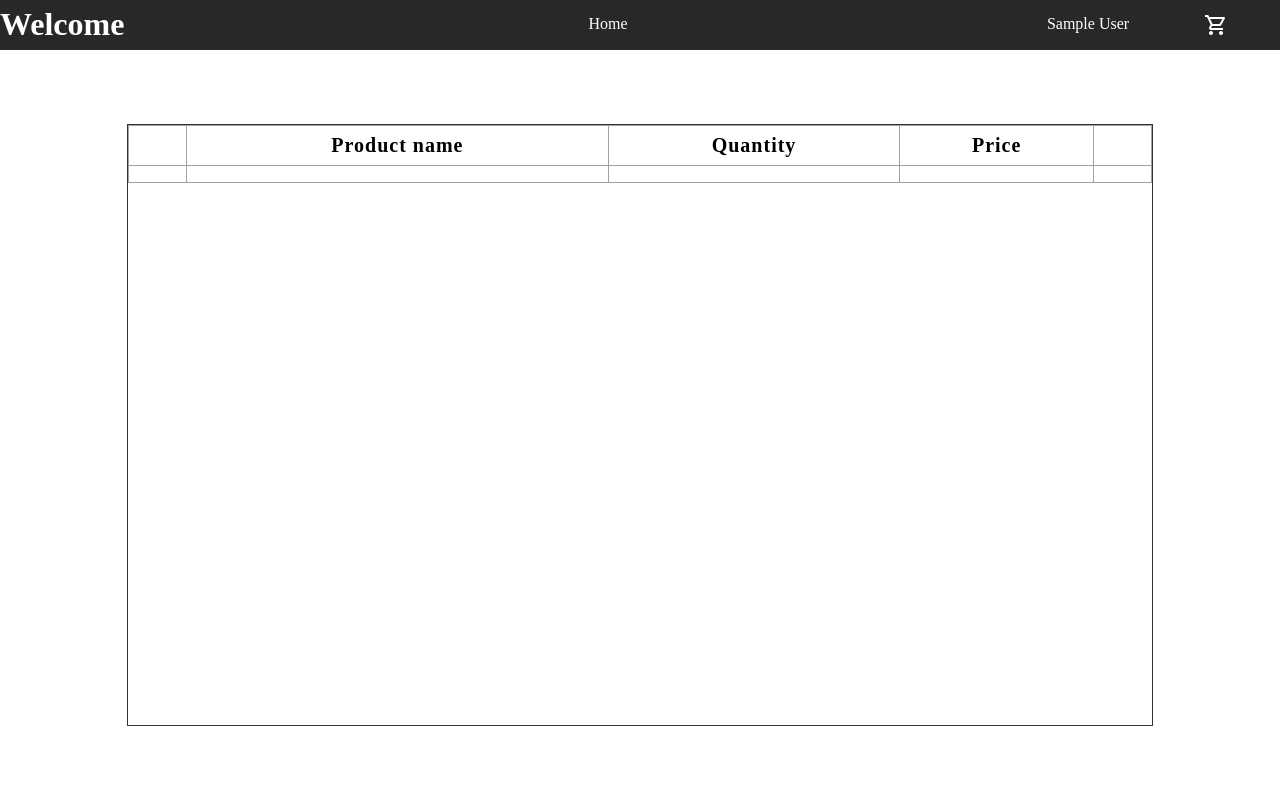
After one commit to Akik4/e-commerce-PHP, a PHP site: page /basket.php in a window 1280 px wide. The commit adds this page. Run offline with PHP 8.4, Linux system fonts and the light colour scheme; the visitor is signed in with stand-in values (Sample User, id 1); data comes from the database, SQL or seed files in the repository; data that the repository does not hold is empty; some web fonts are replaced.

Commit message:
basket page

```diff
--- /dev/null
+++ b/public/basket.php
@@ -0,0 +1,38 @@
+<?php
+    include_once "./template/header.php";
+?>
+
+<!DOCTYPE html>
+<html lang="en">
+<head>
+    <meta charset="UTF-8">
+    <meta name="viewport" content="width=device-width, initial-scale=1.0">
+    <title>Document</title>
+</head>
+<body>
+
+    <div class="list">
+        <div class="list-container">
+            <table>
+                <thead>
+                <tr>
+                    <th></th><th>Product name</th><th>Quantity</th><th>Price</th>
+                    <th></th>
+                </tr>
+                </thead>
+                <tbody>
+                    <tr>
+                        <td> </td>
+                        <td> </td>
+                        <td> </td>
+                        <td> </td>
+                        <td> </td>
+                    </tr>
+                </tbody>
+            </table>
+
+        </div>
+    </div>
+
+</body>
+</html>
--- a/public/template/header.css
+++ b/public/template/header.css
@@ -367,3 +367,16 @@ footer
     height: 100%;
     border: 1px solid black;
 }
+
+.material-symbols-outlined {
+    font-variation-settings:
+    'FILL' 0,
+    'wght' 400,
+    'GRAD' 0,
+    'opsz' 24;
+  }
+
+  .cart{
+    display:flex;
+    justify-content: center;
+  }
--- a/public/template/header.php
+++ b/public/template/header.php
@@ -24,6 +24,7 @@ if (isset($_SESSION["id"])){
     <meta http-equiv="X-UA-Compatible" content="ie=edge">
     <title>Document</title>
     <link rel="stylesheet" href="/template/header.css">
+    <link rel="stylesheet" href="https://fonts.googleapis.com/css2?family=Material+Symbols+Outlined:opsz,wght,FILL,GRAD@20..48,100..700,0..1,-50..200" />
 </head>
 <body>
 <div id="page">
@@ -39,11 +40,11 @@ if (isset($_SESSION["id"])){
                     ?>
                     <a href="register.php">register</a>
                     <a href="login.php">login</a>
-
                 <?php
                 else:
                     ?>
                     <a href="/profile.php?id=<?= $_SESSION['id']?>"><?= $_SESSION['name'] ?></a>
+                    <a href="basket.php" class="cart"><span class="material-symbols-outlined">shopping_cart</span></a>
                     <?php
                         if($admin):
                     ?>
```
